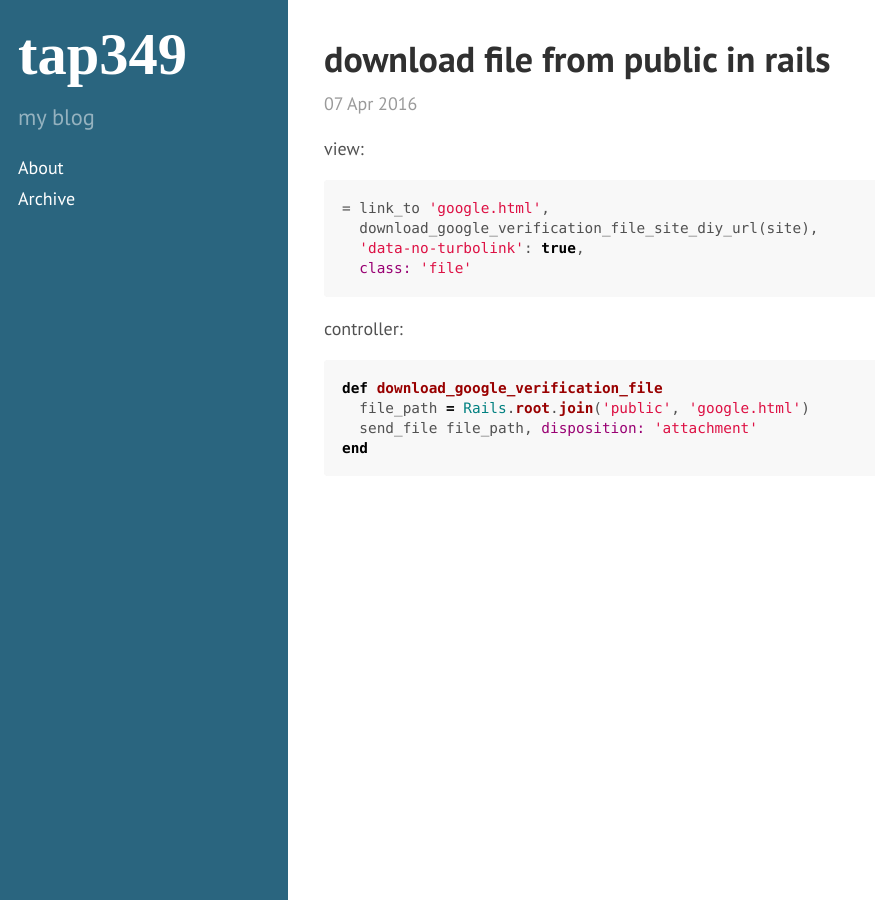
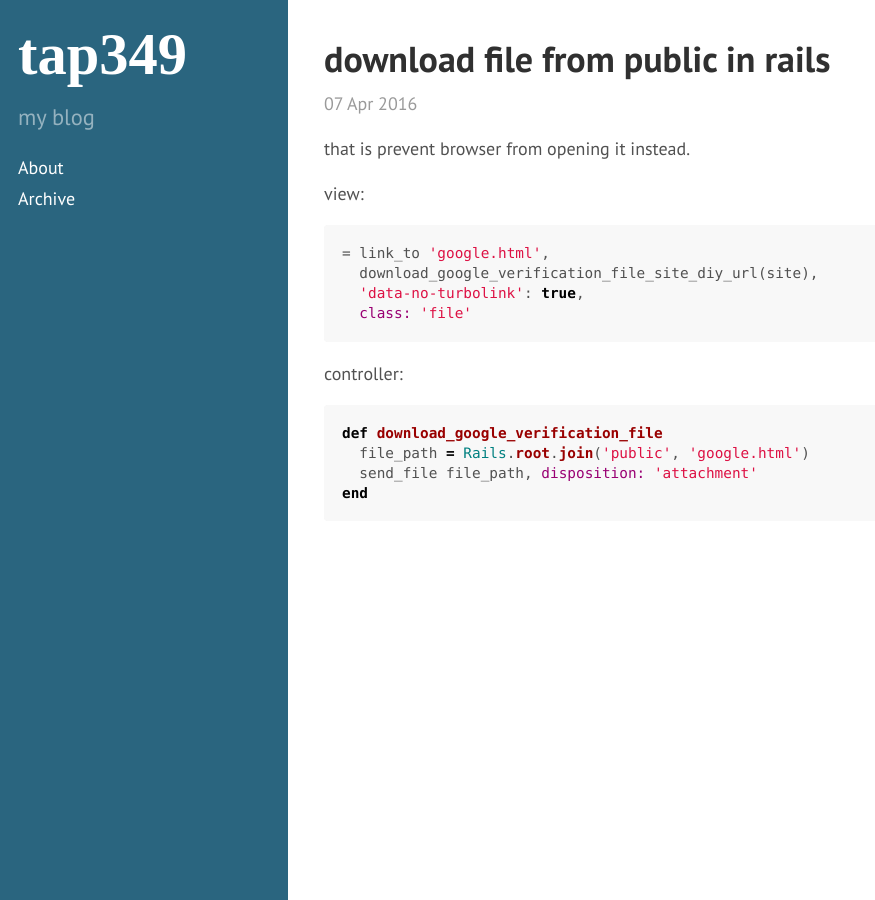
Before and after one commit to tap349/tap349.github.io, a Jekyll site: the page built from _posts/2016-04-07-download-file-from-public-in-rails.md, in a window 1280 px wide. Shown: the whole page, without its empty margins (0-875 px from the left). Built offline with Jekyll 4.4.1, drawn with Linux system fonts in a browser that asks for light colours.

Commit message:
update 2016-04-07_18:48:51

```diff
--- a/_posts/2016-04-07-download-file-from-public-in-rails.md
+++ b/_posts/2016-04-07-download-file-from-public-in-rails.md
@@ -5,6 +5,8 @@ date: 2016-04-07 18:43:49 +0300
 access: public
 categories: [rails]
 ---
+
+that is prevent browser from opening it instead.
 
 view:
 
```
